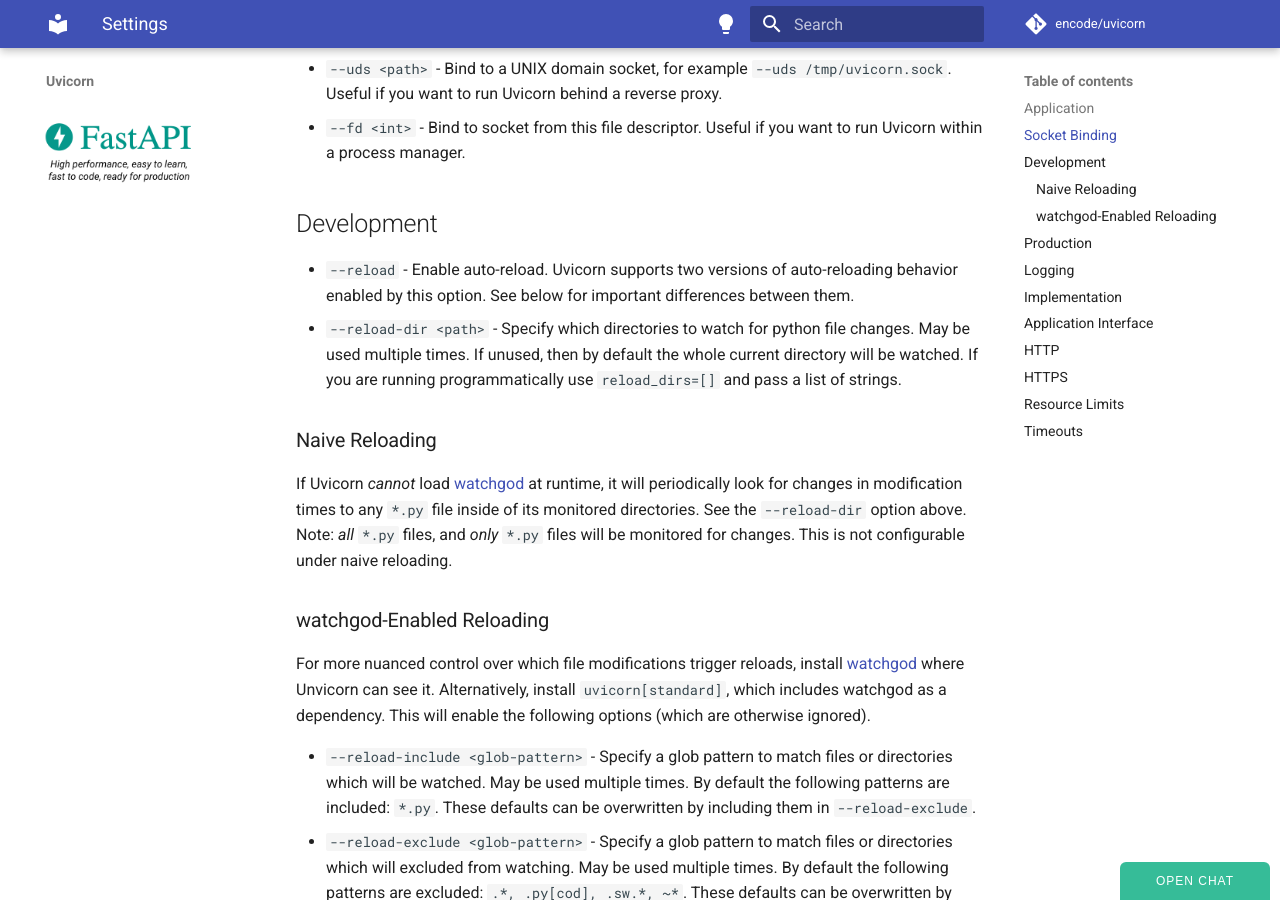
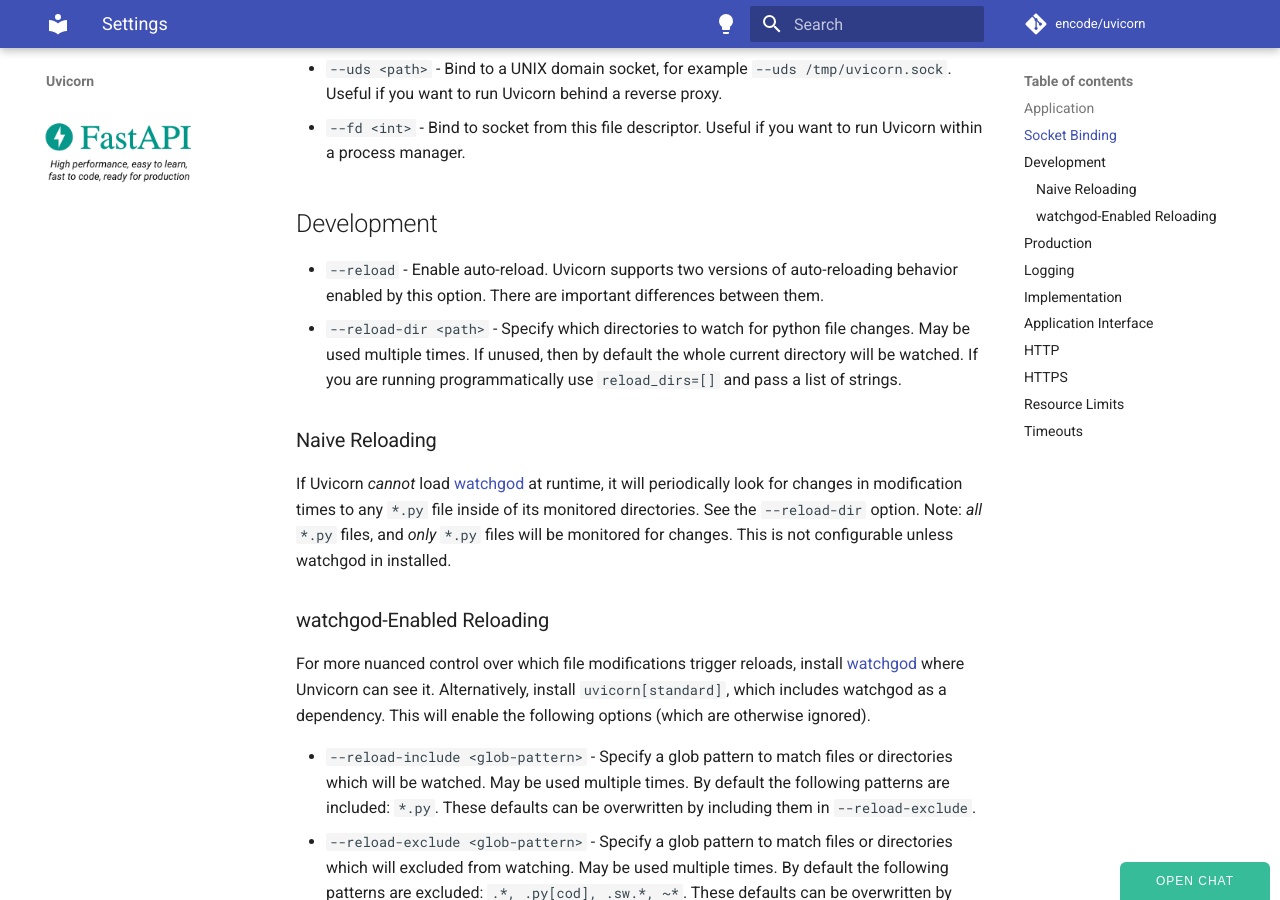
Before and after one commit to encode/uvicorn, an MkDocs documentation site: the page built from docs/settings.md, in a window 1280 px wide and 900 px high, scrolled down 824 px. Built offline with MkDocs 1.6.1 and Material for MkDocs 9.7.7, drawn with Linux system fonts in a browser that asks for light colours; comment, search, counter and statistics services are not loaded.

Commit message:
Respond to reviewer feedback
Further clarify docs and reflect limitations in `--help` text.

```diff
--- a/docs/settings.md
+++ b/docs/settings.md
@@ -28,12 +28,12 @@
 
 ## Development
 
-* `--reload` - Enable auto-reload. Uvicorn supports two versions of auto-reloading behavior enabled by this option. See below for important differences between them.
+* `--reload` - Enable auto-reload. Uvicorn supports two versions of auto-reloading behavior enabled by this option. There are important differences between them.
 * `--reload-dir <path>` - Specify which directories to watch for python file changes. May be used multiple times. If unused, then by default the whole current directory will be watched. If you are running programmatically use `reload_dirs=[]` and pass a list of strings.
 
 ### Naive Reloading
 
-If Uvicorn _cannot_ load [watchgod](https://pypi.org/project/watchgod/) at runtime, it will periodically look for changes in modification times to any `*.py` file inside of its monitored directories. See the `--reload-dir` option above. Note: _all_ `*.py` files, and _only_ `*.py` files will be monitored for changes. This is not configurable under naive reloading.
+If Uvicorn _cannot_ load [watchgod](https://pypi.org/project/watchgod/) at runtime, it will periodically look for changes in modification times to any `*.py` file inside of its monitored directories. See the `--reload-dir` option. Note: _all_ `*.py` files, and _only_ `*.py` files will be monitored for changes. This is not configurable unless watchgod in installed.
 
 ### watchgod-Enabled Reloading
 
```
Also changed, not shown: 1 other file.
